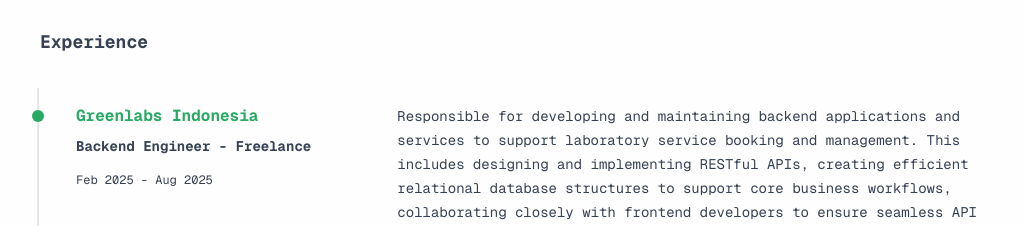
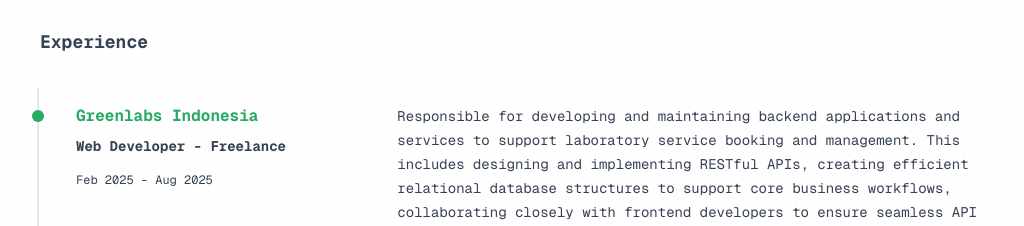
Before and after one commit to ekyza/portfolio, a React (Vite) app: page / in a window 1280 px wide. Shown: the part 1180-1406 px from the top of the page, without its empty margins (120-1144 px from the left). Built offline with nearby package versions, Linux system fonts and the light colour scheme; some icons are missing.

Commit message:
update experiences information

```diff
--- a/src/components/section/experience/ExperienceSection.tsx
+++ b/src/components/section/experience/ExperienceSection.tsx
@@ -3,7 +3,7 @@
 const experiences = [
   {
     company: "Greenlabs Indonesia",
-    role: "Backend Engineer - Freelance",
+    role: "Web Developer - Freelance",
     date: "Feb 2025 - Aug 2025",
     descriptions:
       "Responsible for developing and maintaining backend applications and services to support laboratory service booking and management. This includes designing and implementing RESTful APIs, creating efficient relational database structures to support core business workflows, collaborating closely with frontend developers to ensure seamless API integration, and implementing security best practices to safeguard sensitive user and operational data, also handled deployment automation using CI/CD pipelines to enable faster, more consistent, and reliable delivery of new features and updates.",
```
